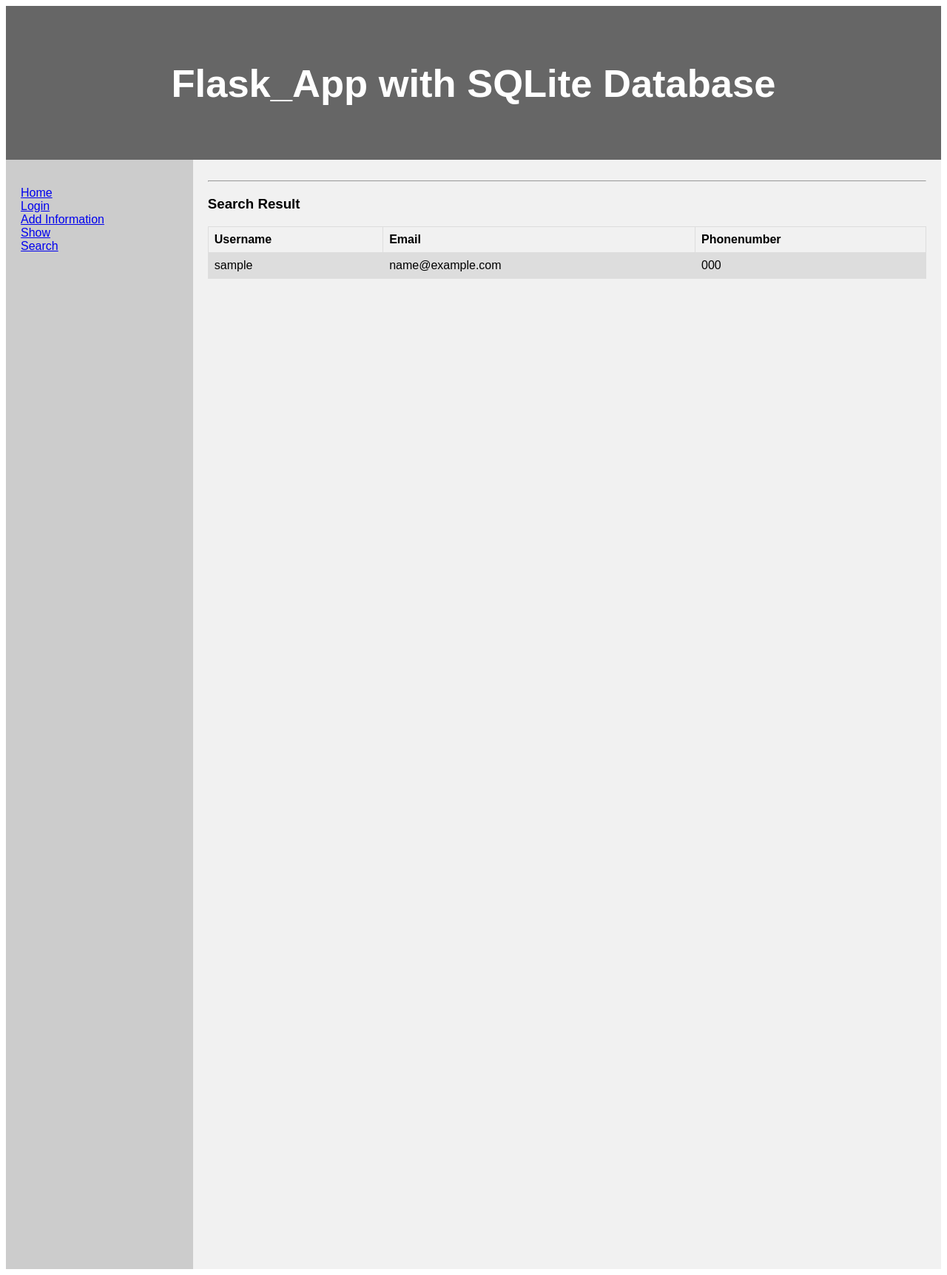
After one commit to Jyotiprav/Flask_App1, a Flask app: template templates/search1.html in a window 1280 px wide. The commit adds this page. Shown: the whole page at 74% size. Run offline with Flask 2, Linux system fonts and the light colour scheme; the template is opened without the code that fills it: most values are stand-ins (such as "Sample title", 1, 10 or a date in 2020); parts of the project's set-up code (start-up, migrations or seed data) failed here and were passed over.

Commit message:
Add files via upload

```diff
--- a/templates/base.html
+++ b/templates/base.html
@@ -25,7 +25,7 @@ section:after {
 nav {
   float: left;
   width: 20%;
-  height: 500px; /* only for demonstration, should be removed */
+  height: 1500px; /* only for demonstration, should be removed */
   background: #ccc;
   padding: 20px;
 }
@@ -40,7 +40,7 @@ article {
   padding: 20px;
   width: 80%;
   background-color: #f1f1f1;
-  height: 500px; /* only for demonstration, should be removed */
+  height: 1500px; /* only for demonstration, should be removed */
 }
 
 
@@ -62,6 +62,10 @@ article {
             <li><a href="{{ url_for('index') }}">Home</a></li>
              <li><a href="{{ url_for('login') }}">Login</a></li>
             <li><a href="{{ url_for('Add') }}">Add Information</a></li>
+             <li><a href="{{ url_for('show') }}">Show</a></li>
+             <li><a href="{{ url_for('search') }}">Search</a></li>
+
+
         </ul>
         </nav>
         <article>
--- /dev/null
+++ b/templates/search1.html
@@ -0,0 +1,34 @@
+{% extends "base.html" %}
+
+{% block content %}
+<h1>Search Result</h1>
+<style>
+table {
+  font-family: arial, sans-serif;
+  border-collapse: collapse;
+  width: 100%;
+}
+
+td, th {
+  border: 1px solid #dddddd;
+  text-align: left;
+  padding: 8px;
+}
+
+tr:nth-child(even) {
+  background-color: #dddddd;
+}
+</style>
+<table>
+  <tr>
+    <th>Username</th>
+    <th>Email</th>
+    <th>Phonenumber</th>
+  </tr>
+    <tr>
+    <td>{{r['username']}}</td>
+    <td>{{r['email']}}</td>
+    <td>{{r['phoneno']}}</td>
+  </tr>
+    </table>
+{% endblock %}
```
Also changed, not shown: templates/search.html (added, +13 -0 lines), templates/show.html (added, +37 -0 lines).
